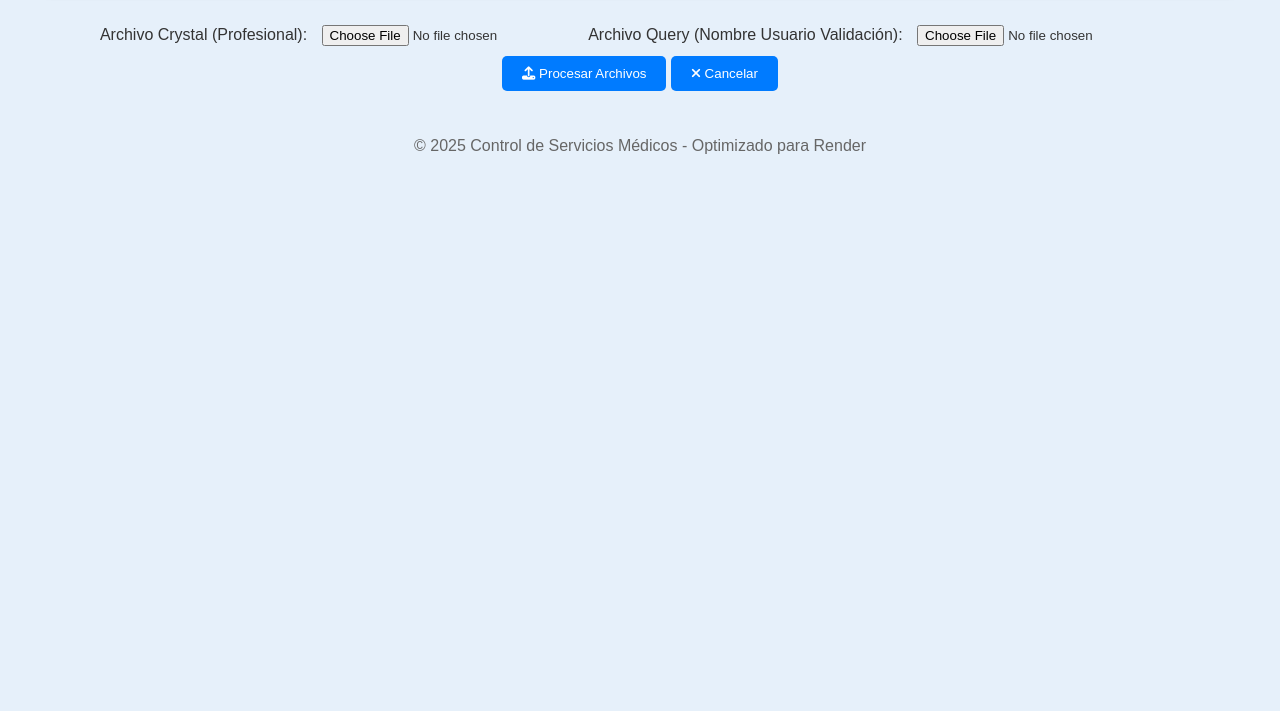
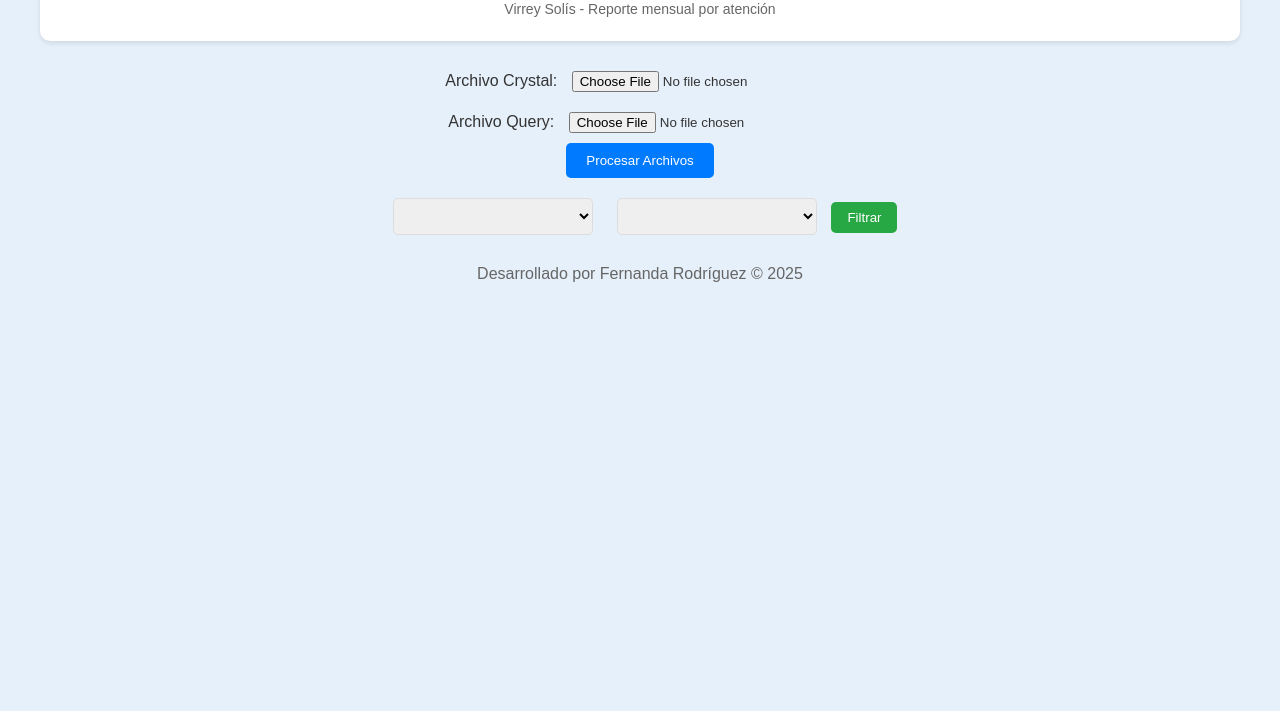
Before and after one commit to Gobo-AndresH/servicios_medicos, a plain HTML site: page templates/index.html in a window 1280 px wide. Shown: the part 89-800 px from the top of the page. Drawn offline with Linux system fonts and the light colour scheme; files that its build step writes are made by us from their sources.

Commit message:
Update index.html

```diff
--- a/templates/index.html
+++ b/templates/index.html
@@ -1,56 +1,45 @@
 <!DOCTYPE html>
 <html lang="es">
 <head>
-    <meta charset="UTF-8">
-    <meta name="viewport" content="width=device-width, initial-scale=1.0">
-    <meta name="theme-color" content="#007bff">
-    <link rel="manifest" href="/manifest.json">
-    <link rel="apple-touch-icon" href="/static/icon-192.png">
-    <link rel="icon" href="/static/favicon.ico">
-    <title>Control de Servicios Médicos</title>
-    <link rel="stylesheet" href="/static/style.css">
-    <link rel="stylesheet" href="https://cdnjs.cloudflare.com/ajax/libs/font-awesome/6.4.0/css/all.min.css">
+  <meta charset="UTF-8" />
+  <title>Procesador de Estudios Médicos</title>
+  <link rel="stylesheet" href="style.css" />
+  <script src="https://kit.fontawesome.com/a2d9b8e7e5.js" crossorigin="anonymous"></script>
 </head>
 <body>
   <div class="container">
     <header>
-            <div class="logo">📋 Control de Servicios Médicos</div>
-            <div class="subtitle">Sistema de filtrado y análisis de archivos Excel</div>
+      <h1 class="logo">📊 Procesador de Estudios Médicos</h1>
+      <p class="subtitle">Virrey Solís - Reporte mensual por atención</p>
     </header>
 
-        <main>
     <section class="upload-section">
-                <label for="file1-input">Archivo Crystal (Profesional):</label>
-                <input type="file" id="file1-input" name="file1" accept=".xlsx,.xls" required>
+      <label>Archivo Crystal: <input type="file" id="file1-input" accept=".xlsx,.xls" /></label><br>
+      <label>Archivo Query: <input type="file" id="file2-input" accept=".xlsx,.xls" /></label><br>
+      <button id="process-button">Procesar Archivos</button>
 
-                <label for="file2-input">Archivo Query (Nombre Usuario Validación):</label>
-                <input type="file" id="file2-input" name="file2" accept=".xlsx,.xls" required>
+      <!-- Barra de progreso -->
+      <div id="progress-container" style="display:none;">
+        <div id="progress-bar"></div>
+        <span id="progress-text">Procesando... 0%</span>
+      </div>
 
-                <div class="button-group">
-                    <button id="process-button" class="btn-primary">
-                        <i class="fas fa-upload"></i> Procesar Archivos
-                    </button>
-                    <button id="cancel-button" class="btn-danger">
-                        <i class="fas fa-times"></i> Cancelar
-                    </button>
+      <div id="loading" style="display:none;"></div>
+      <div id="result" style="display:none;">
+        <div id="global-data"></div>
+        <div id="person-data" style="display:none;"></div>
       </div>
     </section>
 
-            <div id="loading" class="loading" style="display:none;">
-                <i class="fas fa-spinner fa-spin"></i> Procesando archivos, por favor espera...
+    <section class="filter-section">
+      <select id="professional-filter"></select>
+      <select id="user-filter"></select>
+      <button id="search-button">Filtrar</button>
+    </section>
+
+    <footer>Desarrollado por Fernanda Rodríguez © 2025</footer>
   </div>
 
-            <section id="result" class="result-section" style="display:none;">
-                <h3>Resultados:</h3>
-                <div id="result-content"></div>
-            </section>
-        </main>
-
-        <footer>
-            <p>© 2025 Control de Servicios Médicos - Optimizado para Render</p>
-        </footer>
-    </div>
-
-    <script src="/static/js/app.js"></script>
+  <script src="app.js"></script>
 </body>
 </html>
```
Lines whose indentation alone changed are shown as unchanged.
